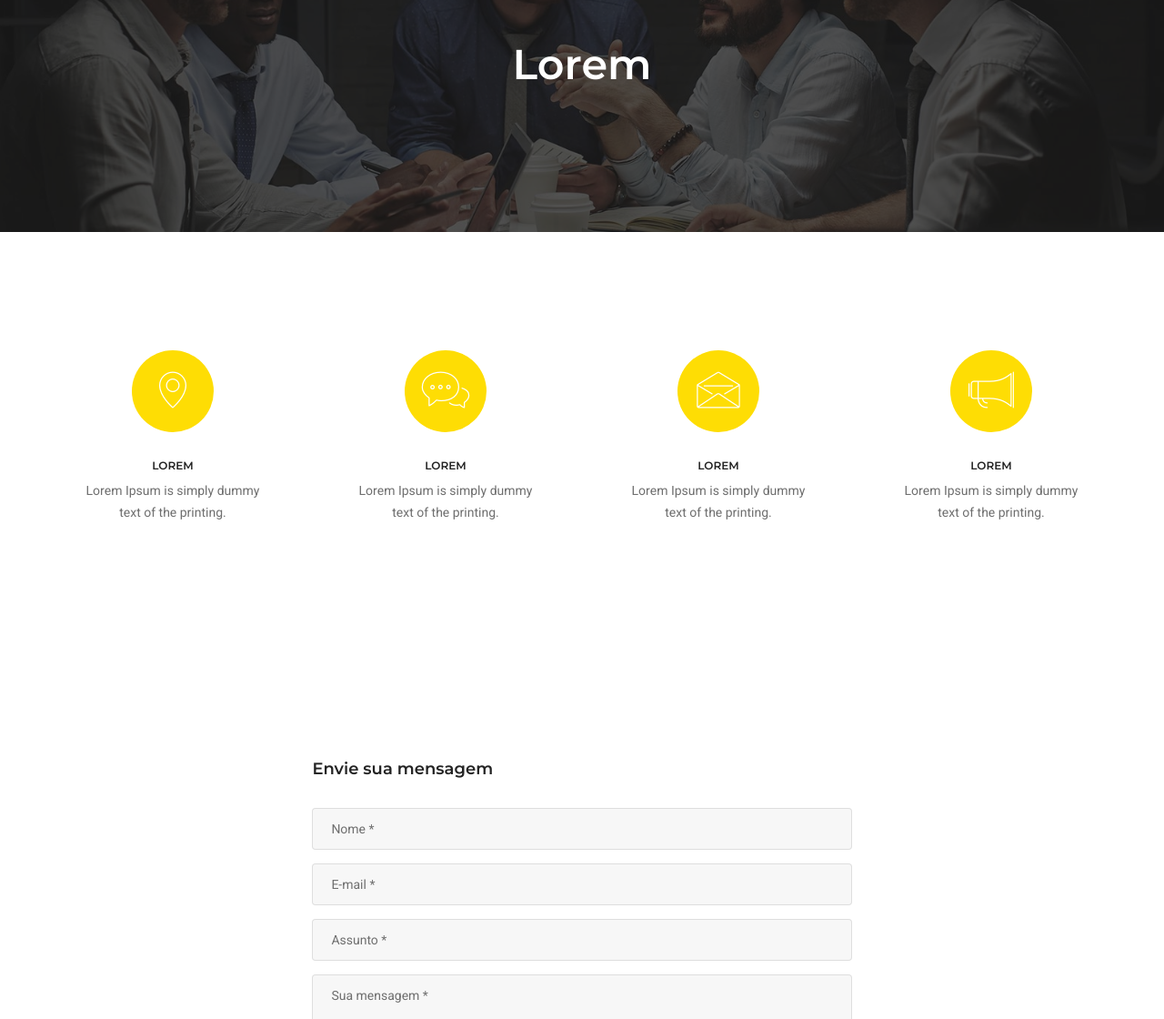
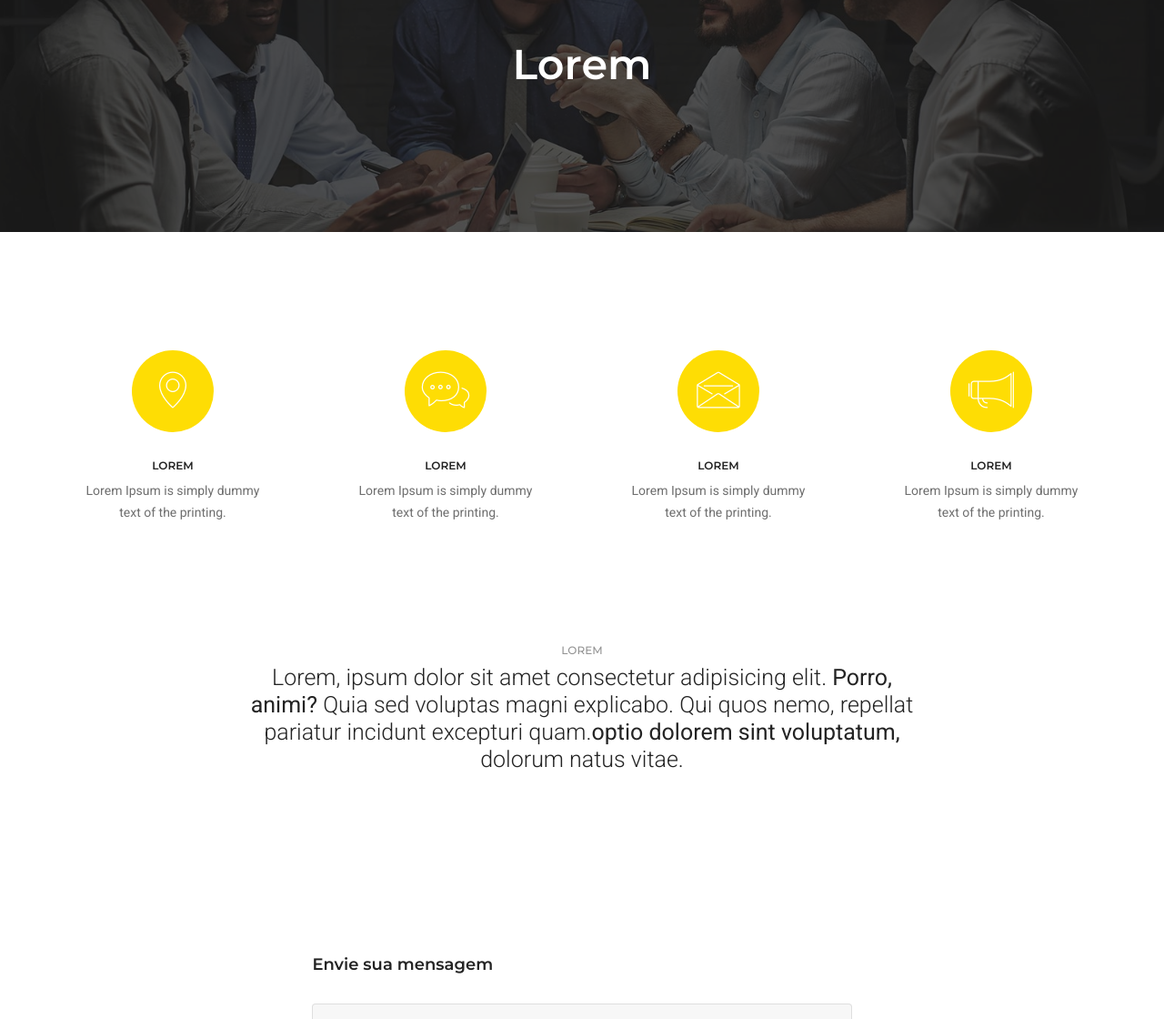
Before and after one commit to rafaelbarna/JTP, a plain HTML site: page contato.html in a window 1280 px wide. Shown: the part 114-1234 px from the top of the page at 91% size. Drawn offline with Linux system fonts and the light colour scheme.

Commit message:
Section contato

```diff
--- a/contato.html
+++ b/contato.html
@@ -159,7 +159,7 @@
     </section>
     <!-- end page title section -->
     <!-- start contact info -->
-    <section class="wow fadeIn">
+    <section class="wow fadeIn no-padding-bottom">
         <div class="container">
             <div class="row">
                 <div class="row">
@@ -220,6 +220,20 @@
         </div>
     </section>
     <!-- end contact info section -->
+    <section class="wow fadeIn no-padding-bottom">
+        <div class="container">
+            <div class="row">
+                <div
+                    class="col-md-8 col-sm-11 col-xs-12 center-col text-center margin-six-bottom xs-margin-30px-bottom">
+                    <div class="alt-font text-medium-gray margin-5px-bottom text-uppercase text-small">Lorem</div>
+                    <h6 class="font-weight-300 text-extra-dark-gray no-margin"> Lorem, ipsum dolor sit amet consectetur
+                        adipisicing elit. <strong class="font-weight-400">Porro, animi? </strong> Quia sed voluptas
+                        magni explicabo. Qui quos nemo, repellat pariatur incidunt excepturi quam.<strong
+                            class="font-weight-400">optio dolorem sint voluptatum,</strong> dolorum natus vitae.</h6>
+                </div>
+            </div>
+        </div>
+    </section>
     <!-- start form style 03 section -->
     <section class="wow fadeIn no-padding">
         <div class="container">
```
Also changed, not shown: index.html (+1 -1 lines), quem-somos.html (+1 -3 lines).
